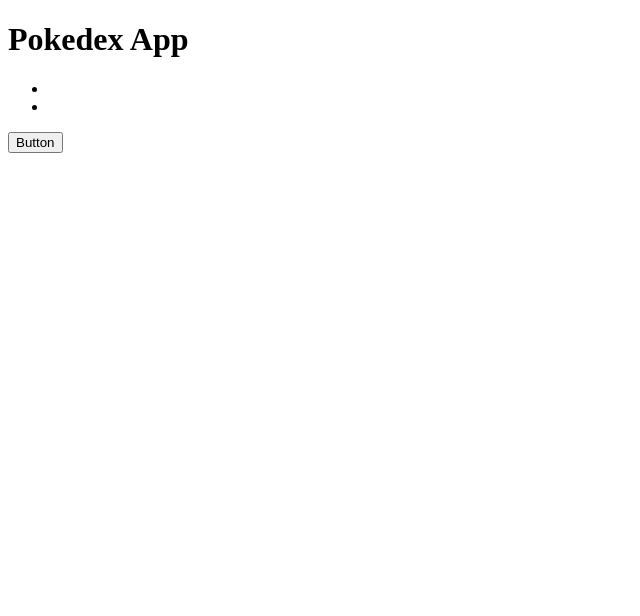
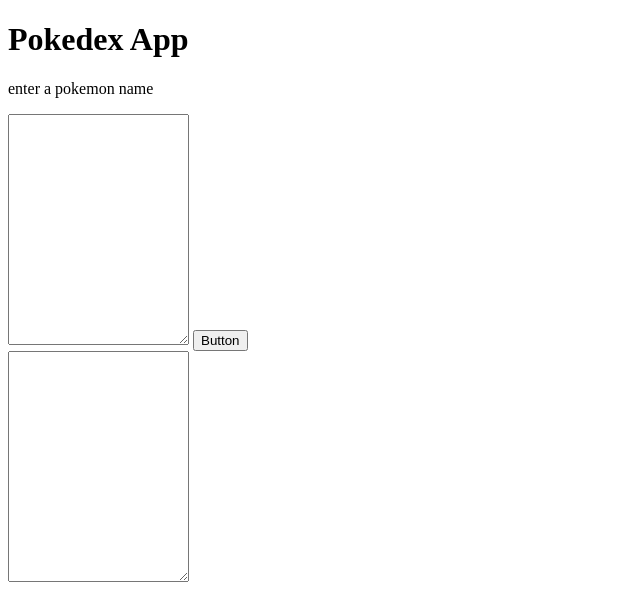
Before and after one commit to techsylvia/pokemonapi, a website: page public/index.html in a window 1280 px wide. Shown: the whole page, without its empty margins (0-640 px from the left). Drawn offline with Linux system fonts and the light colour scheme.

Commit message:
functions

```diff
--- a/public/index.html
+++ b/public/index.html
@@ -14,20 +14,53 @@
   <nav> </nav>
   <header>
     <h1>Pokedex App</h1>
+    <p> enter a pokemon name</p>
   </header>
 
   <div class="card">
-    <ul class="pokemon-list" id="pokex">
-      <li></li>
-      <li></li>
-    </ul>
-    <button onclick="getEndpoint()">
+    <textarea class="
+        form-control
+        w-full
+        px-3
+        py-3
+        text-base
+        font-normal
+        text-gray-700
+        bg-white bg-clip-padding
+        border-2 border-dotted border-blue-200 shadow-md
+        rounded
+        transition
+        ease-in-out
+        m-0
+        focus:text-gray-700 focus:bg-white focus:border-gray-300 focus:outline-none
+      " rows="15" id="pokex"> </textarea>
+
+
+    <button onclick="fetchPokemon()">
       Button
     </button>
 
     <!-- Javascript-->
     <script src="main.js"></script>
   </div>
+  <div>
+    <textarea class="
+        form-control
+        w-full
+        px-3
+        py-3
+        text-base
+        font-normal
+        text-gray-700
+        bg-white bg-clip-padding
+        border-2 border-dotted border-blue-200 shadow-md
+        rounded
+        transition
+        ease-in-out
+        m-0
+        focus:text-gray-700 focus:bg-white focus:border-gray-300 focus:outline-none
+      " rows="15" id="showpoke"></textarea>
+  </div>
 
 </body>
 
```
